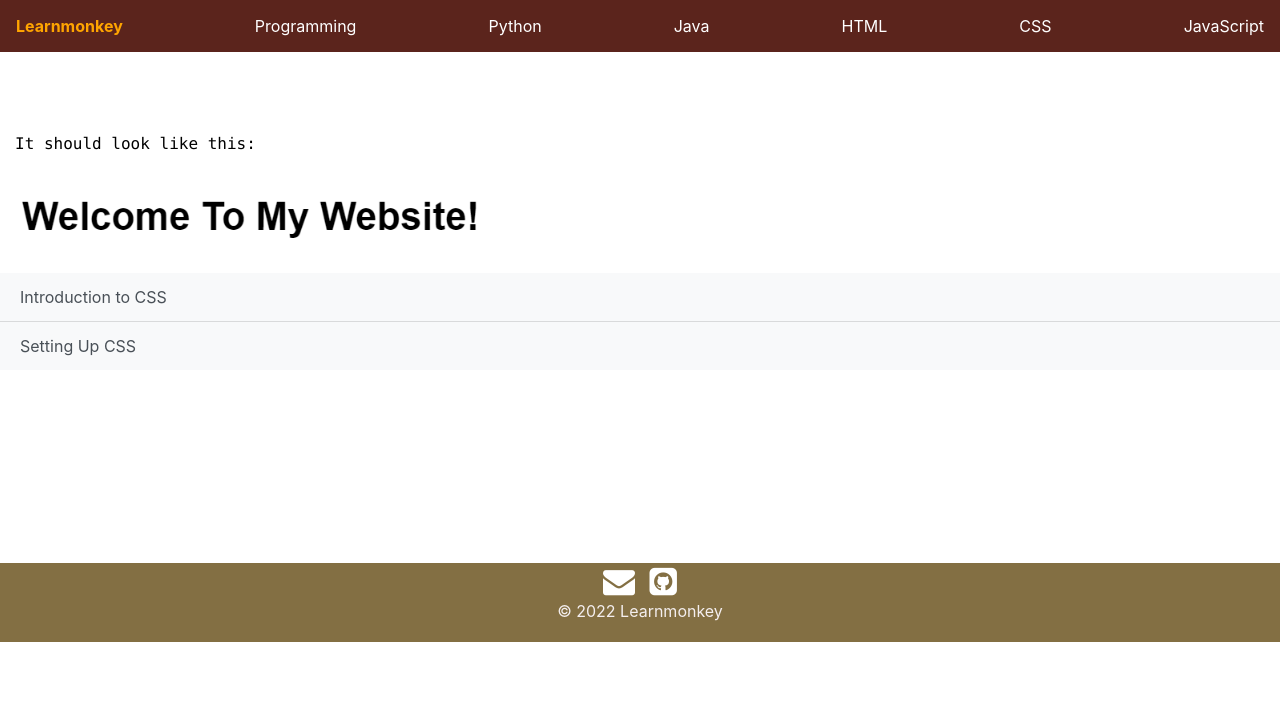
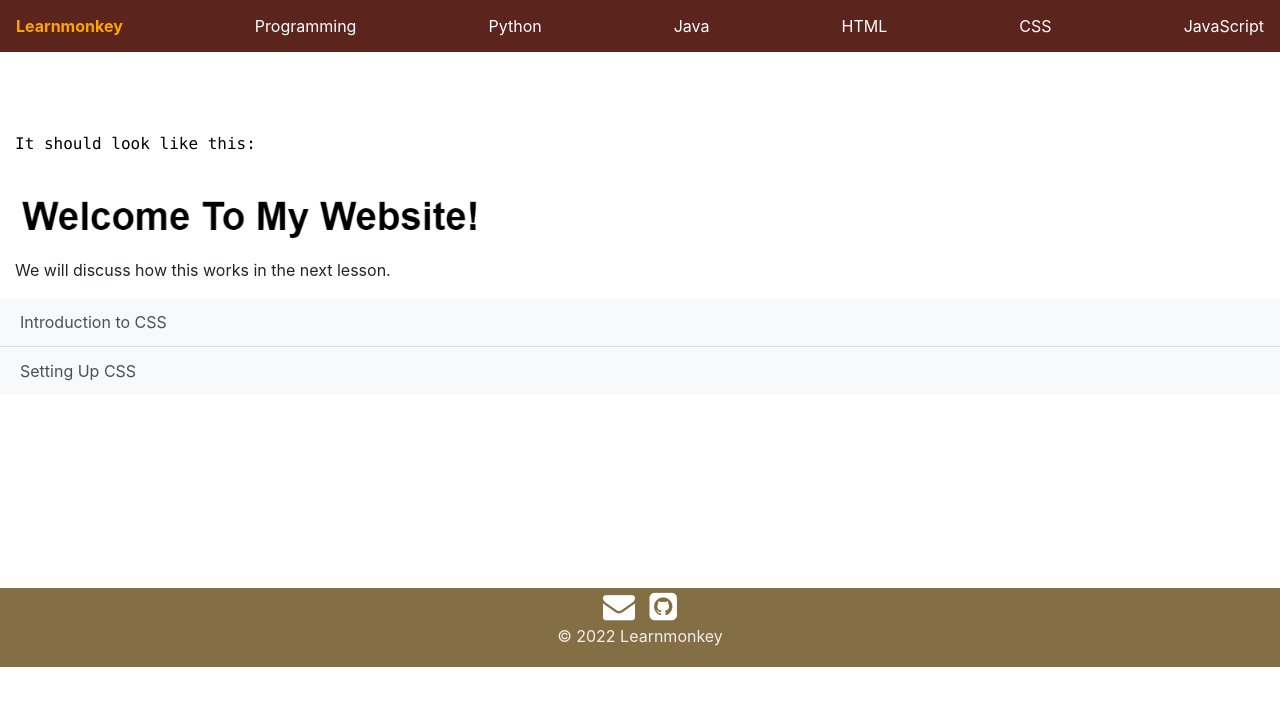
Before and after one commit to learnmonkey/learnmonkey.github.io, a Jekyll site: the page built from programming/css/setup-css.html, in a window 1280 px wide and 900 px high, scrolled down 530 px. Shown: the top 706 px of the window. Built offline with Jekyll 4.4.1, drawn with Linux system fonts in a browser that asks for light colours.

Commit message:
setup css tutorial done! (unless there are typos fudgestickaroos)

```diff
--- a/programming/css/setup-css.html
+++ b/programming/css/setup-css.html
@@ -23,4 +23,5 @@ layout: css
       <p>It should look like this: </p>
       <img src="/images/programming/css/sans-serif-website.png" style="height: 40%;width:40%;" alt="Sans-Serif Website">
     </code>
+    <p>We will discuss how this works in the next lesson.</p>
 </section>
```
